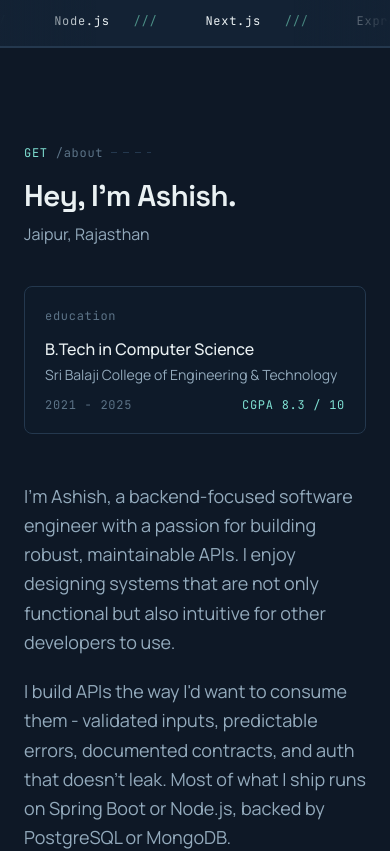
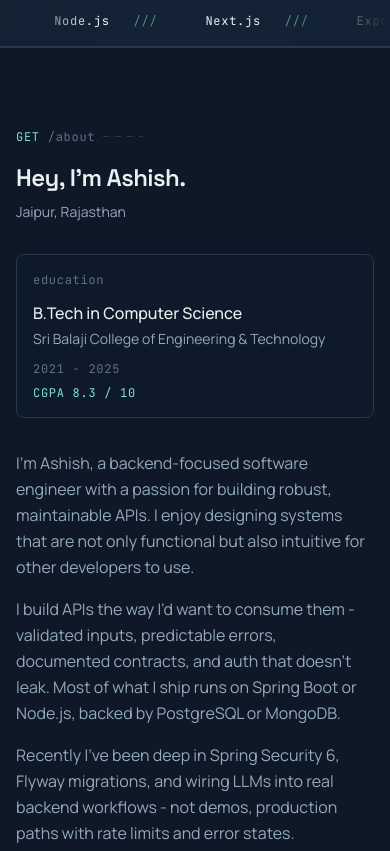
Before and after one commit to ashishj12/ashish-portfolio, a Next.js app: page / in a window 390 px wide. Shown: the part 980-1831 px from the top of the page. Built offline with nearby package versions, Linux system fonts and the light colour scheme.

Commit message:
make responsive

```diff
--- a/src/components/About.tsx
+++ b/src/components/About.tsx
@@ -7,26 +7,29 @@ export default function About() {
   return (
     <section
       id="about"
-      className="relative py-24 md:py-32 border-t border-[var(--line)]"
+      className="relative py-20 sm:py-24 md:py-32 border-t border-[var(--line)]"
     >
-      <div className="mx-auto max-w-6xl px-6 md:px-8 grid md:grid-cols-[0.9fr_1.1fr] gap-12 md:gap-16">
+      <div className="mx-auto max-w-6xl px-4 sm:px-6 md:px-8 grid gap-8 sm:gap-10 lg:grid-cols-[0.9fr_1.1fr] lg:gap-16">
         <motion.div
           initial={{ opacity: 0, y: 16 }}
           whileInView={{ opacity: 1, y: 0 }}
           viewport={{ once: true, margin: "-80px" }}
           transition={{ duration: 0.5 }}
+          className="min-w-0"
         >
           <p className="mono-eyebrow flex items-center gap-2 mb-4">
             <span className="text-[var(--accent)]">GET</span>
             <span className="text-[var(--ink-faint)]">/about</span>
             <span className="dashed-line w-10" />
           </p>
-          <h2 className="font-[family-name:var(--font-display)] font-semibold text-3xl md:text-4xl tracking-tight mb-2">
+          <h2 className="font-[family-name:var(--font-display)] font-semibold text-2xl sm:text-3xl md:text-4xl tracking-tight mb-2">
             Hey, I&apos;m Ashish.
           </h2>
-          <p className="text-[var(--ink-dim)]">{profile.location}</p>
+          <p className="text-sm sm:text-base text-[var(--ink-dim)]">
+            {profile.location}
+          </p>
 
-          <div className="mt-10 border border-[var(--line)] rounded-lg p-5 bg-[var(--panel)]/60">
+          <div className="mt-8 sm:mt-10 border border-[var(--line)] rounded-lg p-4 sm:p-5 bg-[var(--panel)]/60">
             <p className="mono-eyebrow text-[var(--ink-faint)] mb-3">
               education
             </p>
@@ -34,9 +37,11 @@ export default function About() {
             <p className="text-sm text-[var(--ink-dim)] mt-1">
               {education.school}
             </p>
-            <div className="mt-3 flex items-center justify-between text-xs mono-eyebrow text-[var(--ink-faint)]">
+            <div className="mt-3 flex flex-col gap-2 sm:flex-row sm:items-center sm:justify-between text-xs mono-eyebrow text-[var(--ink-faint)]">
               <span>{education.period}</span>
-              <span className="text-[var(--accent)]">{education.detail}</span>
+              <span className="text-[var(--accent)] break-words">
+                {education.detail}
+              </span>
             </div>
           </div>
         </motion.div>
@@ -46,12 +51,12 @@ export default function About() {
           whileInView={{ opacity: 1, y: 0 }}
           viewport={{ once: true, margin: "-80px" }}
           transition={{ duration: 0.5, delay: 0.1 }}
-          className="space-y-5"
+          className="space-y-4 sm:space-y-5 min-w-0"
         >
           {profile.bio.map((p, i) => (
             <p
               key={i}
-              className="text-lg leading-relaxed text-[var(--ink-dim)]"
+              className="text-base sm:text-lg leading-relaxed text-[var(--ink-dim)]"
             >
               {p}
             </p>
```
